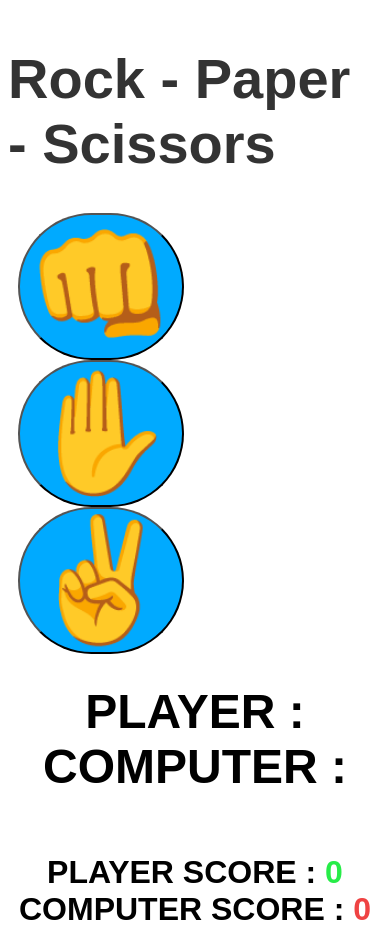
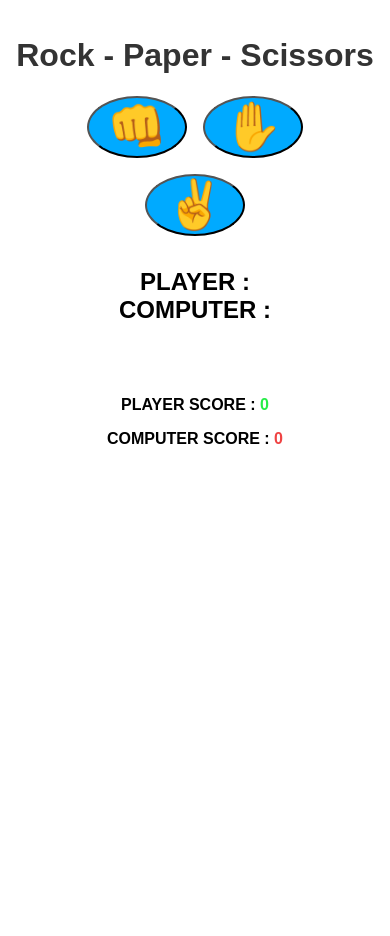
Before and after one commit to Harini-21-SYS/rock-paper-scissor, a plain HTML site: page rps.html in a window 390 px wide. After the commit the page ends 844 px from the top, so only its background shows below. Drawn offline with Linux system fonts and the light colour scheme.

Commit message:
feat : added responsive design and Readme

```diff
--- a/rps.css
+++ b/rps.css
@@ -1,42 +1,72 @@
-body{
+body {
     font-family: Arial, Helvetica, sans-serif;
     font-weight: bold;
-    display:flex;
+    display: flex;
     flex-direction: column;
     align-items: center;
+    margin: 0;
+    padding: 1rem;
 }
-h1{
-    font-size: 3.5rem;
-    color:hsl(0,0%,20%);
+
+h1 {
+    font-size: clamp(2rem, 5vw, 3.5rem); /* scales with screen size */
+    color: hsl(0,0%,20%);
+    text-align: center;
 }
-.choices{
-    margin-bottom: 30px;
+
+.choices {
+    margin-bottom: 2rem;
+    display: flex;
+    flex-wrap: wrap; /* allows wrapping on small screens */
+    justify-content: center;
+    gap: 1rem;
 }
-.choices button{
-    font-size: 7.5rem;
-    min-width:160px;
-    margin: 0 10px;
-    border-radius: 250px;
+
+.choices button {
+    font-size: clamp(3rem, 10vw, 7.5rem); /* responsive emoji size */
+    flex: 1 1 100px; /* flexible width */
+    min-width: 80px;
+    max-width: 160px;
+    border-radius: 50%;
     background-color: hsl(200,100%,50%);
     cursor: pointer;
     transition: background-color 0.5s ease;
 }
-.choices button:hover{
+
+.choices button:hover {
     background-color: hsl(200,100%,70%);
 }
-#playerDisplay, #computerDisplay{
-    font-size: 3rem;
+
+#playerDisplay, #computerDisplay {
+    font-size: clamp(1.5rem, 4vw, 3rem);
+    text-align: center;
 }
-#resultDisplay{
-    font-size: 5rem;
-    margin: 30px 0;
+
+#resultDisplay {
+    font-size: clamp(2rem, 6vw, 5rem);
+    margin: 2rem 0;
+    text-align: center;
 }
-.greenText , #playerScoreDisplay{
-    color:hsl(130,84%,54%);
+
+.greenText, #playerScoreDisplay {
+    color: hsl(130,84%,54%);
 }
-.redText , #computerScoreDisplay{
-    color:hsl(0,84%,60%);
+
+.redText, #computerScoreDisplay {
+    color: hsl(0,84%,60%);
 }
-.scoreDisplay{
-    font-size: 2rem;
+
+.scoreDisplay {
+    font-size: clamp(1rem, 3vw, 2rem);
+    text-align: center;
+    margin: 0.5rem 0;
 }
+
+/* Media queries for very small screens */
+@media (max-width: 500px) {
+    .choices button {
+        font-size: 3rem;
+        min-width: 60px;
+        max-width: 100px;
+    }
+}
```
Also changed, not shown: 1 other file.
